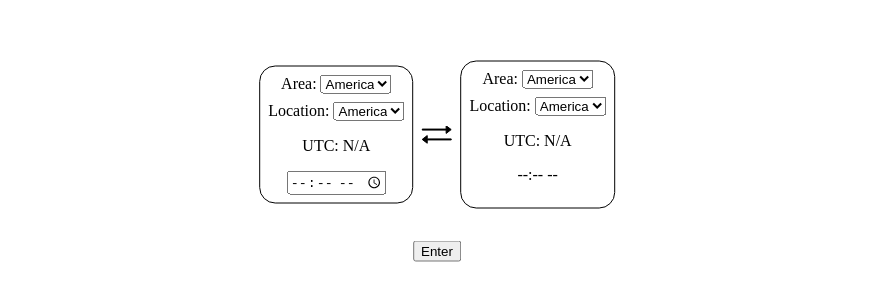
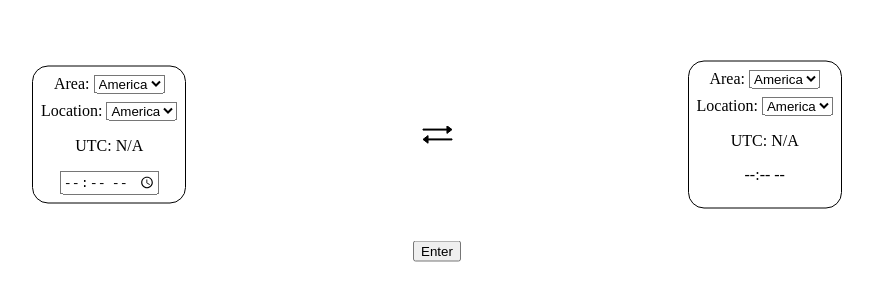
Before and after one commit to KelvinUbaechu/time-converter, a plain HTML site: page index.html in a window 1280 px wide. Shown: the part 255-556 px from the top of the page, without its empty margins (203-1076 px from the left). Drawn offline with Linux system fonts and the light colour scheme.

Commit message:
Dynamically space out content panels

```diff
--- a/styles.css
+++ b/styles.css
@@ -2,6 +2,7 @@
     display: flex;
     flex-direction: column;
     align-items: center;
+    width: 100%;
 
     /* Used to center container within screen*/
     position: fixed;
@@ -16,8 +17,7 @@
     justify-content: space-evenly;
     text-align: center;
     margin: 32px;
-    /* Will replace with solution to space them more dynamically */
-    gap: 8px;
+    width: 100%;
 }
 
 .content-panel {
```
